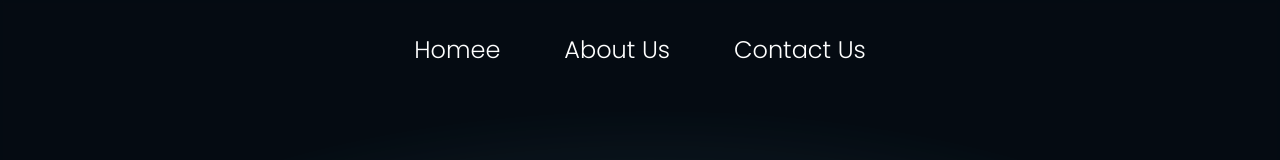
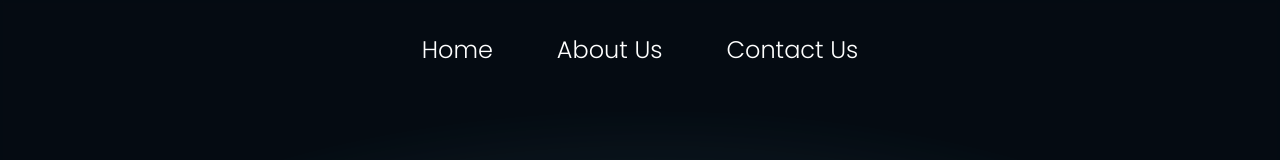
Before and after one commit to augnaartechnologies/Augnaar-website, a plain HTML site: page index.html in a window 1280 px wide. Shown: the top 160 px of the page. Drawn offline with nearby package versions, Linux system fonts and the light colour scheme.

Commit message:
Update index.html

```diff
--- a/index.html
+++ b/index.html
@@ -109,7 +109,7 @@
       <nav class="navbar">
         <ul>
           <a href="" id="homelink">
-            <li>Homee</li>
+            <li>Home</li>
           </a>
           <a href="" id="aboutlink">
             <li>About Us</li>
```
